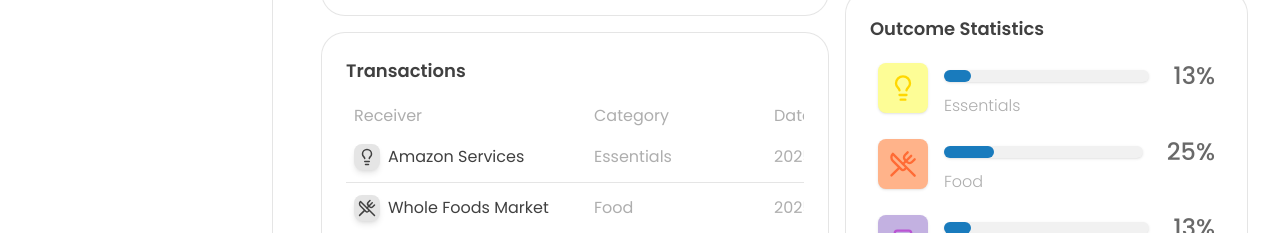
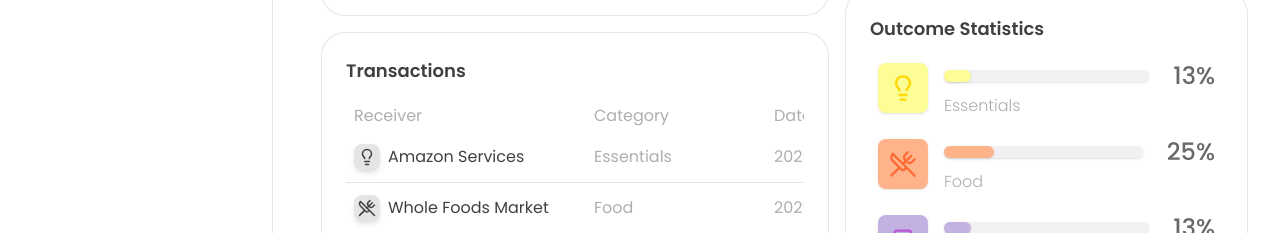
Before and after one commit to joaodearaujo/Omini, a React app in the folder frontend/: page / in a window 1280 px wide. Shown: the part 567-800 px from the top of the page. Built offline with nearby package versions, Linux system fonts and the light colour scheme; the HTML template or start-up script is replaced by a standard one.

Commit message:
feat(ProgressBar): include optional color

```diff
--- a/frontend/src/components/ui/ProgressBar/ProgressBar.tsx
+++ b/frontend/src/components/ui/ProgressBar/ProgressBar.tsx
@@ -1,18 +1,18 @@
-import type { ProgressBarProps } from "./ProgressBar.type"
+import {type  ProgressBarProps } from "./ProgressBar.type";
 
 const STYLE = {
   track: 'flex w-full h-[12px] items-center shadow-sm justify-start ] rounded-full  bg-[#F1F1F1]',
-  indicator:'h-[12px] rounded-full bg-[#197BBD] transition-all duration-1200 ease-in-out',
+  indicator:'h-[12px] rounded-full shadow-sm transition-all duration-1200 ease-in-out',
 }
 
-const ProgressBar = ({track, indicator}: ProgressBarProps) => {
+const ProgressBar = ({track, indicator, color = '#197BBD'}: ProgressBarProps) => {
 
   const usage = track > 0 ? Math.round((track / indicator ) * 100) : 0;
 
   return (
     <div className={STYLE.track}>
         <div  className={STYLE.indicator}
-              style={{ width: `${usage}%`}}
+              style={{ width: `${usage}%`, backgroundColor:`${color}`}}
               role="progressbar">
         </div>
     </div>
--- a/frontend/src/components/ui/ProgressBar/ProgressBar.type.ts
+++ b/frontend/src/components/ui/ProgressBar/ProgressBar.type.ts
@@ -1,4 +1,5 @@
 export interface ProgressBarProps {
     track: number;
     indicator: number;
+    color: string;
 }
--- a/frontend/src/features/Cards/components/PaymentLimit.tsx
+++ b/frontend/src/features/Cards/components/PaymentLimit.tsx
@@ -14,7 +14,7 @@ const PaymentLimit = ({limitUsage = 0, totalLimit = 0}: PaymentLimitProps) => {
 
   return (
     <div className={STYLE.wrapper}>
-        <ProgressBar indicator={totalLimit} track={limitUsage}/>
+        <ProgressBar indicator={totalLimit} track={limitUsage} color="#197BBD"/>
         <DataRow label={labelData} value={formatedValue}/>
     </div>
 
--- a/frontend/src/features/OutcomeStatistics/OutcomeStatistics.tsx
+++ b/frontend/src/features/OutcomeStatistics/OutcomeStatistics.tsx
@@ -24,7 +24,7 @@ const OutcomePercentage = ({category, icon, bgColor, iconColor, track, indicator
 
       <div className="flex-1">
         <div className="w-full flex items-center gap-6">
-          <ProgressBar indicator={indicator} track={track}/>
+          <ProgressBar indicator={indicator} track={track} color={bgColor}/>
           <p className="text-[24px] font-medium text-[#696969]">{percentage}%</p>
         </div>
         <p className="text-[#AEAEAE] font-[300] capitalize">{category}</p>
```
